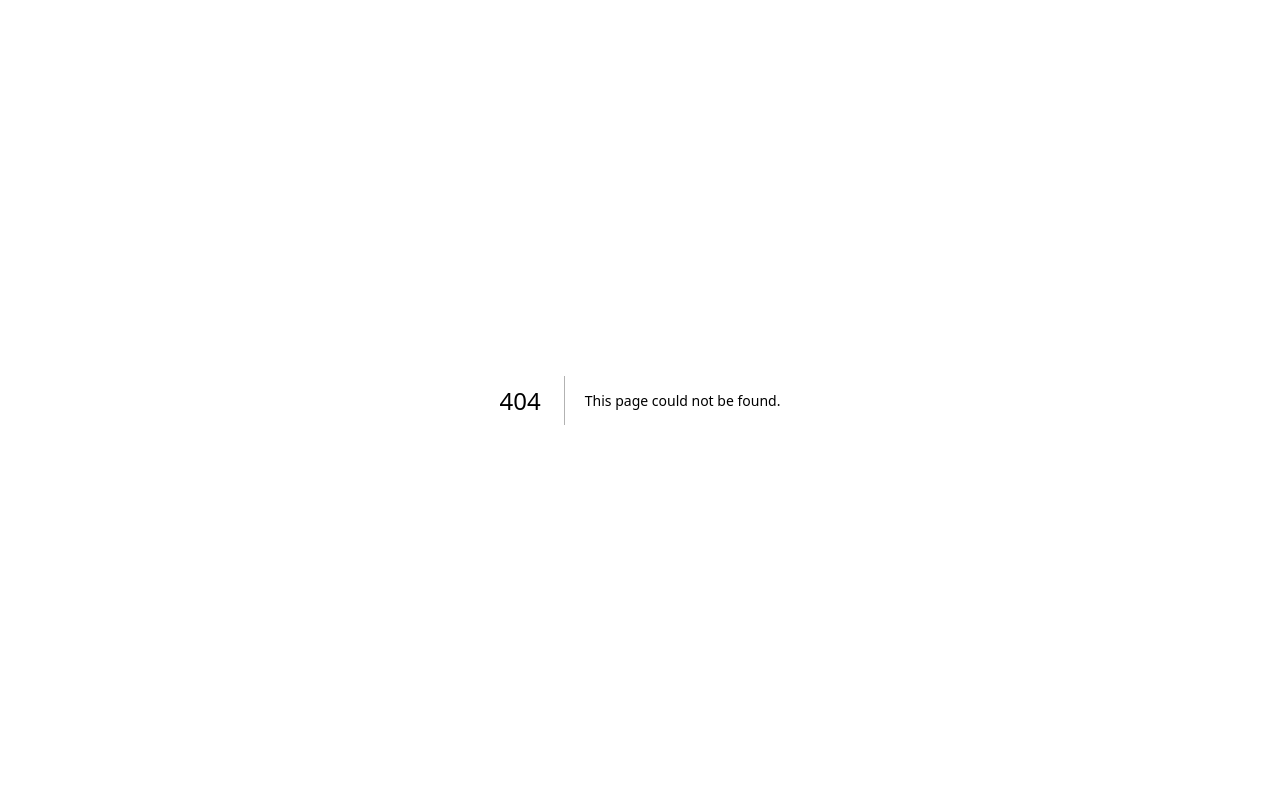
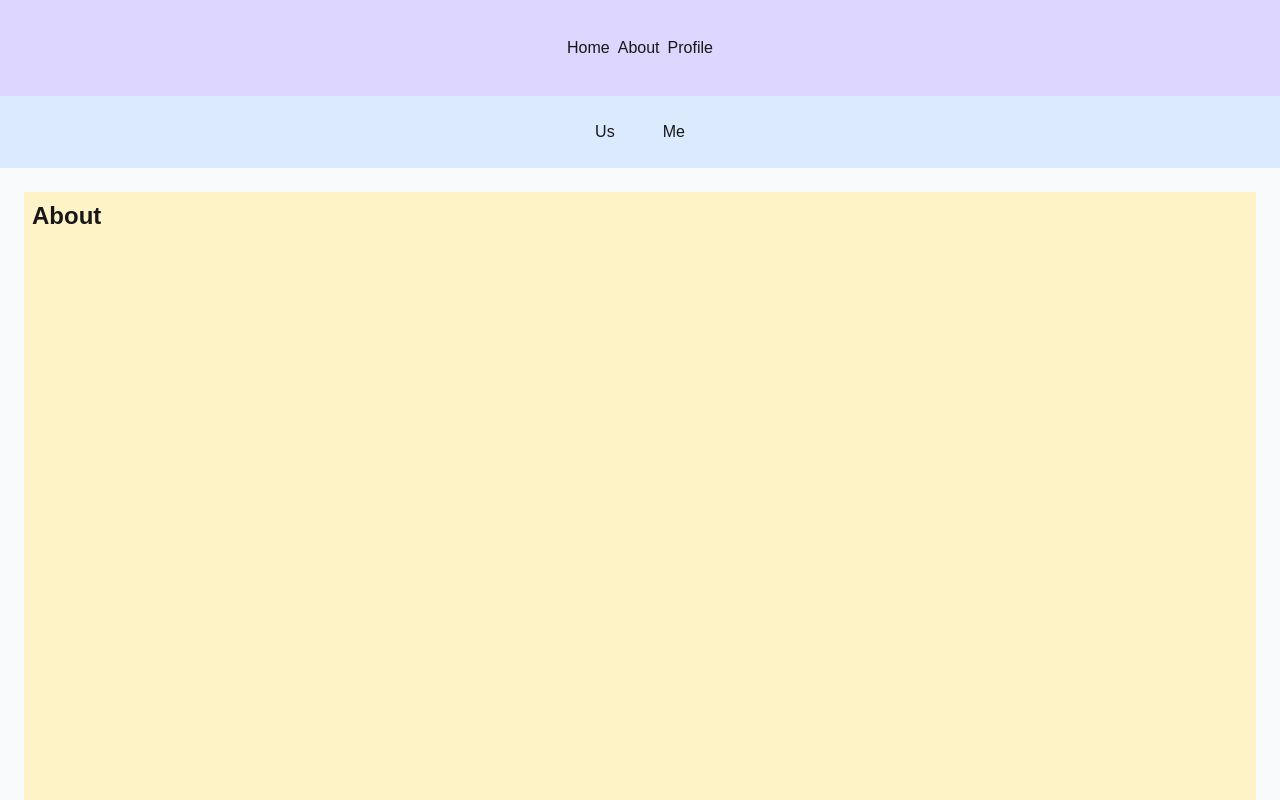
Before and after one commit to kozzen-d/learning-platform, a Next.js app: page /about in a window 1280 px wide. Before the commit this address had no page. Shown: the top 800 px of the page. Built offline with nearby package versions, Linux system fonts and the light colour scheme.

Commit message:
init project

```diff
--- /dev/null
+++ b/src/app/about/layout.tsx
@@ -0,0 +1,29 @@
+import Link from "next/link";
+
+export default function AboutLayout({
+  children,
+}: Readonly<{
+  children: React.ReactNode;
+}>) {
+  return (
+    <div className="min-h-screen flex flex-col">
+      <nav className="bg-blue-100 flex gap-4 p-4 shadow-md justify-center">
+        <Link
+          href={"/about/us"}
+          className="px-4 py-2 rounded hover:bg-blue-200 transition"
+        >
+          Us
+        </Link>
+
+        <Link
+          href={"/about/me"}
+          className="px-4 py-2 rounded hover:bg-blue-200 transition"
+        >
+          Me
+        </Link>
+      </nav>
+
+      <div className="p-6 flex-1 bg-gray-50">{children}</div>
+    </div>
+  );
+}
--- /dev/null
+++ b/src/app/about/me/page.tsx
@@ -0,0 +1,3 @@
+export default function Me() {
+  return <div>Developer X</div>;
+}
--- /dev/null
+++ b/src/app/about/page.tsx
@@ -0,0 +1,12 @@
+export default function About() {
+  return (
+    <div className="p-2 bg-amber-100 h-dvh">
+      <h2 className="text-2xl font-bold mb-4">About</h2>
+    </div>
+  );
+}
+
+// /about -> ABout
+// /about/me -> Developer X
+// /about/us -> Developer X and Developer Y
+// Remix
--- /dev/null
+++ b/src/app/about/us/page.tsx
@@ -0,0 +1,3 @@
+export default function Us() {
+  return <div>Devoloper X and Developer Y</div>;
+}
--- a/src/app/layout.tsx
+++ b/src/app/layout.tsx
@@ -1,20 +1,14 @@
 import type { Metadata } from "next";
 import { Geist, Geist_Mono } from "next/font/google";
 import "./globals.css";
+import NavBar from "@/components/NavBar";
 
-const geistSans = Geist({
-  variable: "--font-geist-sans",
-  subsets: ["latin"],
-});
-
-const geistMono = Geist_Mono({
-  variable: "--font-geist-mono",
-  subsets: ["latin"],
-});
+const geistSans = Geist({ subsets: ["latin"], variable: "--font-geist" });
+const geistMono = Geist_Mono({ subsets: ["latin"], variable: "--font-geist-mono" });
 
 export const metadata: Metadata = {
-  title: "Create Next App",
-  description: "Generated by create next app",
+  title: "My App",
+  description: "Описание моего приложения",
 };
 
 export default function RootLayout({
@@ -27,7 +21,10 @@ export default function RootLayout({
       lang="en"
       className={`${geistSans.variable} ${geistMono.variable} h-full antialiased`}
     >
-      <body className="min-h-full flex flex-col">{children}</body>
+      <body className="min-h-full flex flex-col">
+        <NavBar />
+        {children}
+      </body>
     </html>
   );
 }
--- a/src/app/page.tsx
+++ b/src/app/page.tsx
@@ -1,64 +1,8 @@
-import Image from "next/image";
-
 export default function Home() {
   return (
     <div className="flex flex-col flex-1 items-center justify-center bg-zinc-50 font-sans dark:bg-black">
       <main className="flex flex-1 w-full max-w-3xl flex-col items-center justify-between py-32 px-16 bg-white dark:bg-black sm:items-start">
-        <Image
-          className="dark:invert"
-          src="/next.svg"
-          alt="Next.js logo"
-          width={100}
-          height={20}
-          priority
-        />
-        <div className="flex flex-col items-center gap-6 text-center sm:items-start sm:text-left">
-          <h1 className="max-w-xs text-3xl font-semibold leading-10 tracking-tight text-black dark:text-zinc-50">
-            To get started, edit the page.tsx file.
-          </h1>
-          <p className="max-w-md text-lg leading-8 text-zinc-600 dark:text-zinc-400">
-            Looking for a starting point or more instructions? Head over to{" "}
-            <a
-              href="https://vercel.com/templates?framework=next.js&utm_source=create-next-app&utm_medium=appdir-template-tw&utm_campaign=create-next-app"
-              className="font-medium text-zinc-950 dark:text-zinc-50"
-            >
-              Templates
-            </a>{" "}
-            or the{" "}
-            <a
-              href="https://nextjs.org/learn?utm_source=create-next-app&utm_medium=appdir-template-tw&utm_campaign=create-next-app"
-              className="font-medium text-zinc-950 dark:text-zinc-50"
-            >
-              Learning
-            </a>{" "}
-            center.
-          </p>
-        </div>
-        <div className="flex flex-col gap-4 text-base font-medium sm:flex-row">
-          <a
-            className="flex h-12 w-full items-center justify-center gap-2 rounded-full bg-foreground px-5 text-background transition-colors hover:bg-[#383838] dark:hover:bg-[#ccc] md:w-[158px]"
-            href="https://vercel.com/new?utm_source=create-next-app&utm_medium=appdir-template-tw&utm_campaign=create-next-app"
-            target="_blank"
-            rel="noopener noreferrer"
-          >
-            <Image
-              className="dark:invert"
-              src="/vercel.svg"
-              alt="Vercel logomark"
-              width={16}
-              height={16}
-            />
-            Deploy Now
-          </a>
-          <a
-            className="flex h-12 w-full items-center justify-center rounded-full border border-solid border-black/[.08] px-5 transition-colors hover:border-transparent hover:bg-black/[.04] dark:border-white/[.145] dark:hover:bg-[#1a1a1a] md:w-[158px]"
-            href="https://nextjs.org/docs?utm_source=create-next-app&utm_medium=appdir-template-tw&utm_campaign=create-next-app"
-            target="_blank"
-            rel="noopener noreferrer"
-          >
-            Documentation
-          </a>
-        </div>
+        <h1 className="text-2xl font-bold mb-4">Hello NextJS!</h1>
       </main>
     </div>
   );
--- /dev/null
+++ b/src/app/profile/layout.tsx
@@ -0,0 +1,22 @@
+import Link from "next/link";
+import { ReactNode } from "react";
+
+export default function ProfileLayout({ children }: { children: ReactNode }) {
+  return (
+    <div className="flex h-screen">
+      <aside className="w-64 bg-gray-100 p-4 flex flex-col gap-2">
+        <h2 className="text-xl font-bold mb-4">Profile</h2>
+
+        <Link href="/profile/my-account" className="hover:text-blue-500">
+          My Account
+        </Link>
+
+        <Link href="/profile/my-programs" className="hover:text-blue-500">
+          My Programs
+        </Link>
+      </aside>
+
+      <main className="flex-1 p-6 bg-white">{children}</main>
+    </div>
+  );
+}
--- /dev/null
+++ b/src/app/profile/my-account/page.tsx
@@ -0,0 +1,8 @@
+export default function MyAccountPage() {
+  return (
+    <div>
+      <h1 className="text-2xl font-bold mb-4">My Account</h1>
+      <p>User info</p>
+    </div>
+  );
+}
--- /dev/null
+++ b/src/app/profile/my-programs/page.tsx
@@ -0,0 +1,17 @@
+const programs = ["React Basics", "Next.js Mastery", "TypeScript Pro"];
+
+export default function MyProgramsPage() {
+  return (
+    <div>
+      <h1 className="text-2xl font-bold mb-4">My Programs</h1>
+
+      <ul className="space-y-2">
+        {programs.map((program, index) => (
+          <li key={index} className="p-3 border rounded-lg hover:bg-gray-50">
+            {program}
+          </li>
+        ))}
+      </ul>
+    </div>
+  );
+}
--- /dev/null
+++ b/src/app/profile/page.tsx
@@ -0,0 +1,7 @@
+export default function Profile() {
+  return (
+    <div className="p-6">
+      <h2 className="text-2xl font-bold mb-4">Profile</h2>
+    </div>
+  );
+}
--- /dev/null
+++ b/src/components/NavBar/index.tsx
@@ -0,0 +1,11 @@
+import Link from "next/link";
+
+export default function NavBar() {
+  return (
+    <nav className="flex bg-violet-200 gap-2 items-center justify-center min-h-24">
+      <Link href="/">Home</Link>
+      <Link href="/about">About</Link>
+      <Link href="/profile">Profile</Link>
+    </nav>
+  );
+}
```
